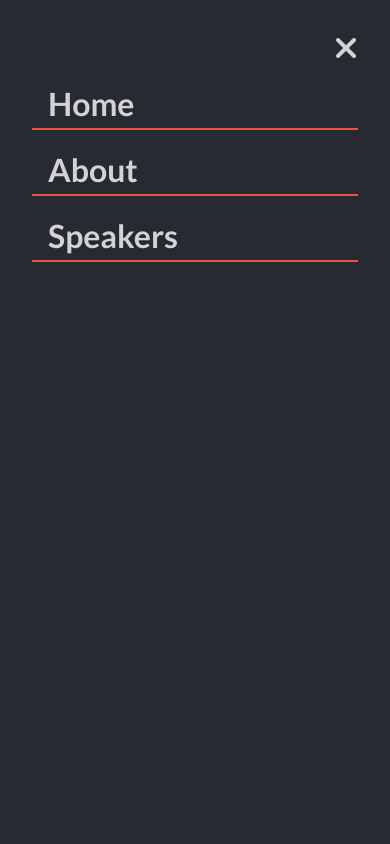
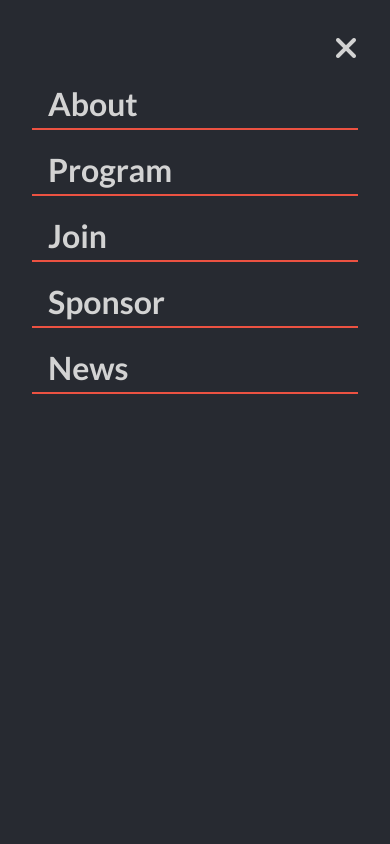
Before and after one commit to mhnazary/Best-Gaming-Event-2023, a plain HTML site: page index.html in a window 390 px wide. Both pictures are taken after a click on the icon 34 px from the left and 36 px from the top of the page. Shown: the top 844 px of the page. Drawn offline with Linux system fonts and the light colour scheme; a web font is replaced by a local one.

Commit message:
Added new changes to mobile modal

```diff
--- a/index.html
+++ b/index.html
@@ -22,9 +22,11 @@
               <i id="btn__close" class="fa fa-times modal__icon" aria-hidden="true"></i>
             </div>
             <div class="modal__content">
-              <a href="index.html"  id="modal__titles1"> Home</a>
-              <a href="about.html"  id="modal__titles2"> About</a>
-              <a href="#contact" id="modal__titles3"> Speakers</a>
+              <a href="About.html"  id="modal__titles1"> About</a>
+              <a href="about.html"  id="modal__titles2"> Program</a>
+              <a href="#contact" id="modal__titles3"> Join</a>
+              <a href="#contact" id="modal__titles3"> Sponsor</a>
+              <a href="#contact" id="modal__titles3"> News</a>
             </div>
         </div>
         <i id="btn__open" class="fa fa-bars" aria-hidden="true"></i>
--- a/static/base_style.css
+++ b/static/base_style.css
@@ -43,6 +43,8 @@ body {
     position: sticky;
     box-shadow: 4px 4px 4px #272a31;
   }
+
+  /* mobile menu modal */
 
   #btn__open {
     padding: 1.5rem;
@@ -93,6 +95,8 @@ body {
   .modal__icon {
     font-size: 1.2rem;
   }
+
+  /* navbar */
 
   .socail_nav{
     background-color: #272a31;
@@ -150,6 +154,8 @@ body {
     color: #272a31;
     font-style: normal;
   }
+
+  /* Start intro section */
 
   .intro,
   .intro2 {
@@ -236,6 +242,8 @@ body {
     font-size: 0.9rem;
   }
 
+  /* Start main section  */
+
   .main {
     display: flex;
     background-image: url(../images/infopg.jpg);
@@ -304,7 +312,8 @@ body {
     display: none;
   }
 
-  /* about_logo section */
+  /* about_logo section about_page*/
+
   .about_logo,
   .past_event {
     display: flex;
@@ -345,6 +354,8 @@ body {
     margin: 1.5rem 0;
   }
 
+  /* partner section about_page */
+
   .partner_container2 {
     width: 100%;
     background-color: #272a31;
@@ -378,6 +389,8 @@ body {
     width: 80px;
   }
 
+  /* footer section about_page */
+
   .footer2 {
     display: flex;
     justify-content: space-evenly;
@@ -398,6 +411,8 @@ body {
     color: #272a31;
     font-size: .7rem;
   }
+
+  /* feature speaker section home_page */
 
   .team-page {
     flex-direction: column;
@@ -689,7 +704,6 @@ body {
       .partner_list {
         display: flex;
         justify-content: space-evenly;
-        border: 2px solid blue;
         margin: 3rem 0;
         width: 90%;
         padding: 2rem;
```
Also changed, not shown: About.html (+5 -3 lines).
